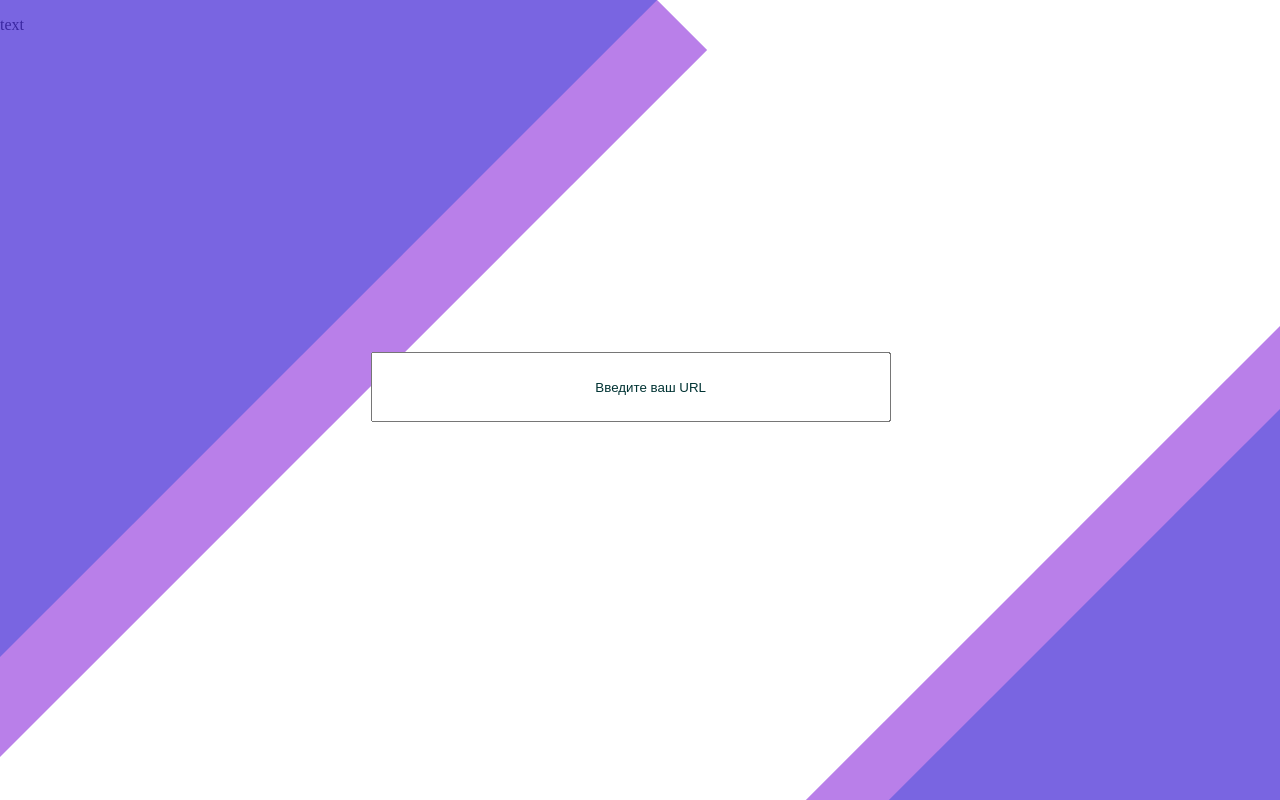
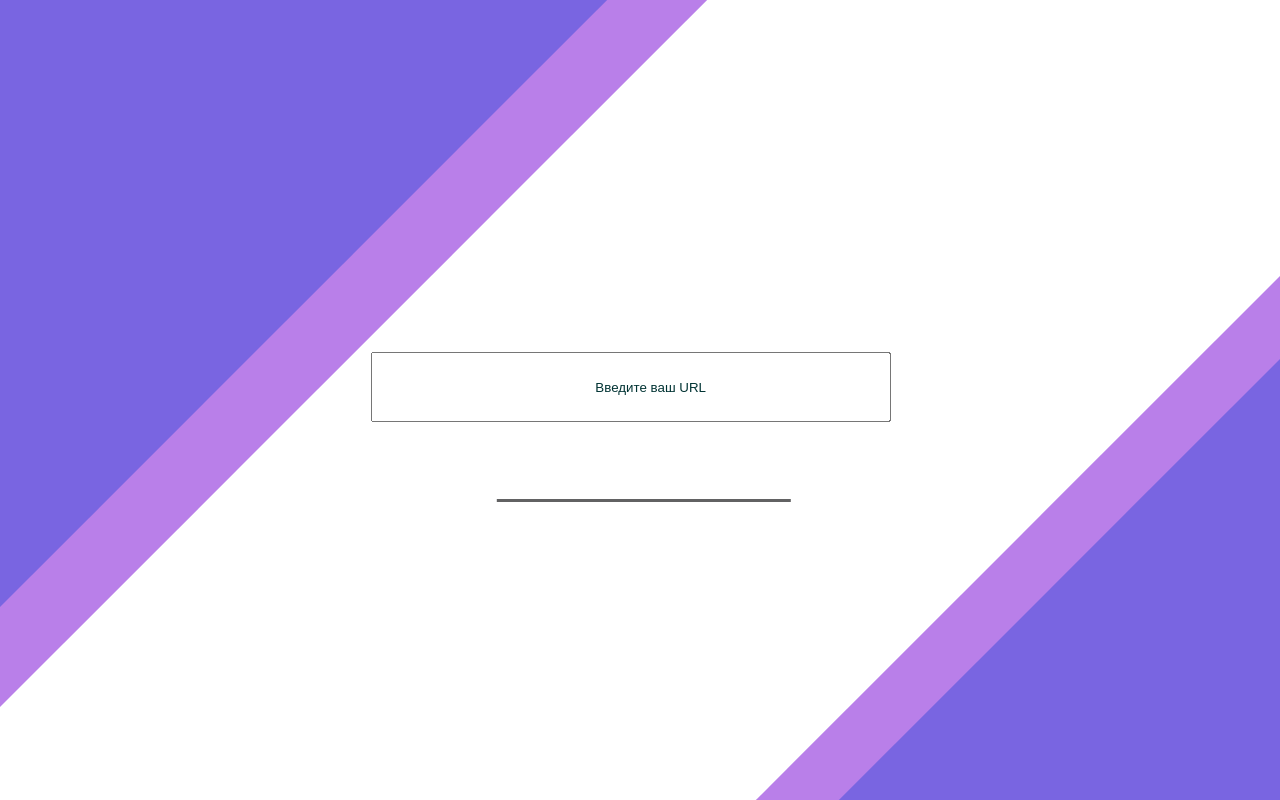
Before and after one commit to LarSyMain/ShortLinks, a plain HTML site: page Static/index.html in a window 1280 px wide. Drawn offline with Linux system fonts and the light colour scheme.

Commit message:
modified:   Static/index.html 	modified:   Static/style.css

```diff
--- a/Static/index.html
+++ b/Static/index.html
@@ -13,8 +13,9 @@
         <input class="text-field__input" type="text" name="URLold" id="URLold" placeholder="Введите ваш URL">
     </div>
 
-    <div class="TextFild">
-        <p id="Result">text</p>
+    <div class="TextFild" style="font-size: 230%;">
+        <p id="Result"> </p>
+        <div class="under_line"></div>
     </div>
 
 <div class="Parent">
--- a/Static/style.css
+++ b/Static/style.css
@@ -127,3 +127,34 @@ p {
     color: black;
     z-index: 500;
 }
+
+
+.TextFild{
+    position: absolute;
+    top: 40%;
+    left: 54%;
+    margin-right: -50%;
+    transform: translate(-70%, 70%);
+    width: 20%; height: 20%;
+    z-index: 400;
+}
+
+
+.Result{
+    position: relative;
+    color: black;
+    margin-left: -50%;
+    margin: 0;
+    width: 200%;
+    height: 40%;
+    font-family: sans-serif;
+
+    z-index: 400;
+}
+
+.under_line{
+    position: absolute;
+    top: 42%;
+    left: -6%;
+    width: 115%; border-top: 3px solid #626263;
+}
```
